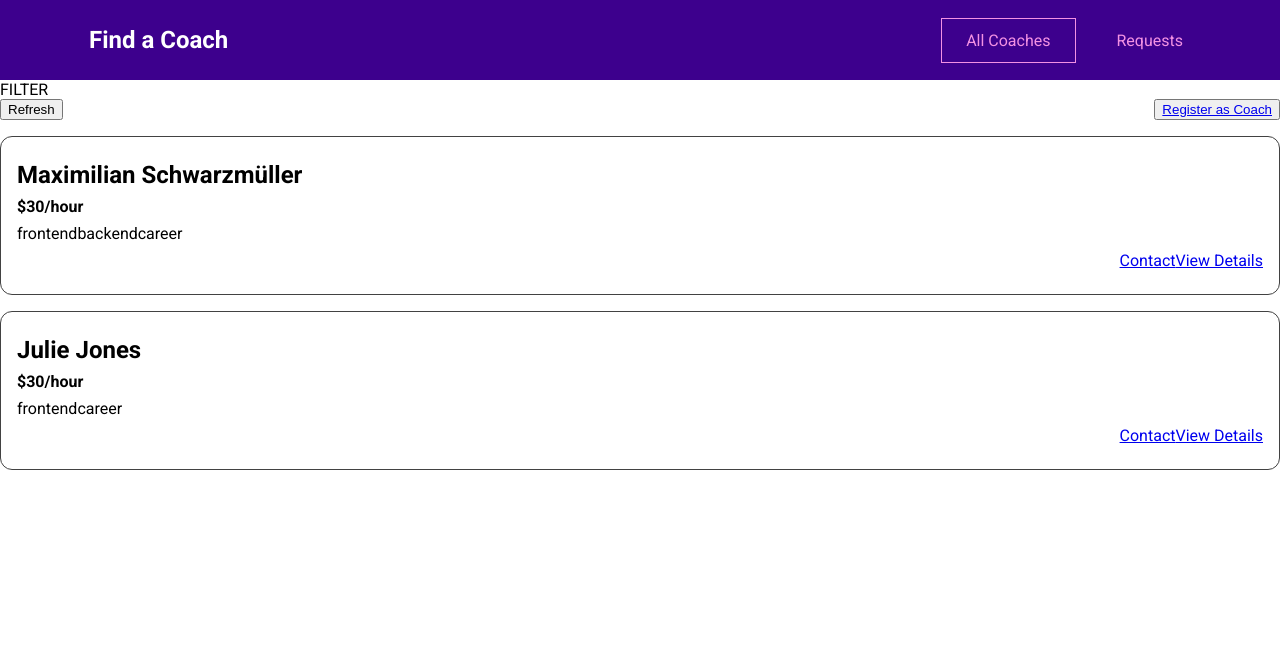
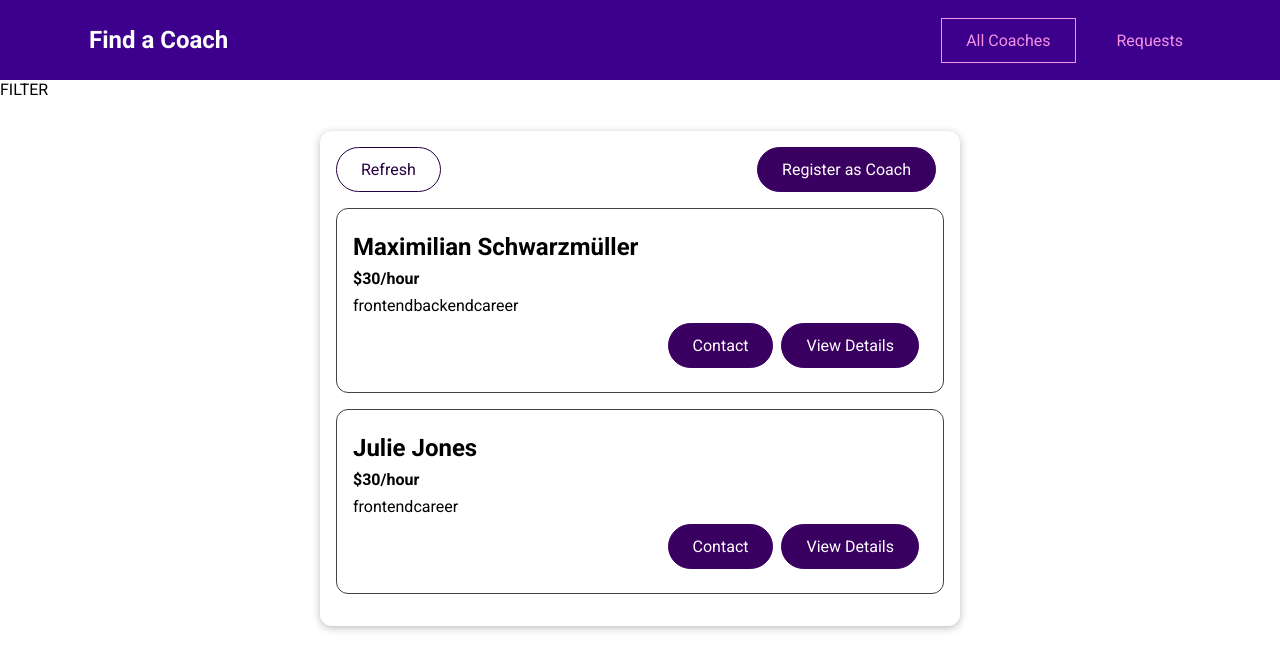
Before and after one commit to PfMartin/Find-a-Coach, a Vue app: page /coaches in a window 1280 px wide. Shown: the top 670 px of the page. Built offline with nearby package versions, Linux system fonts and the light colour scheme.

Commit message:
Created the BaseButton and BaseCard and implemented it into the code

```diff
--- a/src/components/coaches/CoachItem.vue
+++ b/src/components/coaches/CoachItem.vue
@@ -6,8 +6,8 @@
       <span v-for="area in areas" :key="area">{{ area }}</span>
     </div>
     <div class="actions">
-      <router-link :to="coachContactLink">Contact</router-link>
-      <router-link :to="coachDetailLink">View Details</router-link>
+      <base-button link :to="coachContactLink">Contact</base-button>
+      <base-button link :to="coachDetailLink">View Details</base-button>
     </div>
   </li>
 </template>
--- /dev/null
+++ b/src/components/ui/BaseButton.vue
@@ -0,0 +1,73 @@
+<template lang="html">
+  <button v-if="!link" :class="mode">
+    <slot></slot>
+  </button>
+  <router-link v-if="link" :to="to">
+    <slot></slot>
+  </router-link>
+</template>
+
+<script>
+export default {
+  props: {
+    mode: {
+      type: String,
+      required: false,
+      default: null,
+    },
+    link: {
+      type: Boolean,
+      required: false,
+      default: false,
+    },
+    to: {
+      type: String,
+      required: false,
+      default: '/',
+    },
+  },
+};
+</script>
+
+<style lang="css" scoped>
+button,
+a {
+  text-decoration: none;
+  padding: 0.75rem 1.5rem;
+  font: inherit;
+  background-color: #3a0061;
+  border: 1px solid #3a0061;
+  color: white;
+  cursor: pointer;
+  border-radius: 30px;
+  margin-right: 0.5rem;
+  display: inline-block;
+}
+
+a:hover,
+a:active,
+button:hover,
+button:active {
+  background-color: #270041;
+  border-color: #270041;
+}
+
+.flat {
+  background-color: transparent;
+  color: #3a0061;
+  border: none;
+}
+
+.outline {
+  background-color: transparent;
+  border-color: #270041;
+  color: #270041;
+}
+
+.flat:hover,
+.flat:active,
+.outline:hover,
+.outline:active {
+  background-color: #edd2ff;
+}
+</style>
--- /dev/null
+++ b/src/components/ui/BaseCard.vue
@@ -0,0 +1,19 @@
+<template lang="html">
+  <div class="card">
+    <slot></slot>
+  </div>
+</template>
+
+<script>
+export default {};
+</script>
+
+<style lang="css" scoped>
+.card {
+  border-radius: 12px;
+  box-shadow: 0 2px 8px rgba(0, 0, 0, 0.26);
+  padding: 1rem;
+  margin: 2rem auto;
+  max-width: 40rem;
+}
+</style>
--- a/src/main.js
+++ b/src/main.js
@@ -3,10 +3,15 @@
 import router from './router.js';
 import store from './store/index.js';
 import App from './App.vue';
+import BaseCard from './components/ui/BaseCard';
+import BaseButton from './components/ui/BaseButton';
 
 const app = createApp(App);
 
 app.use(router);
 app.use(store);
 
+app.component('base-card', BaseCard);
+app.component('base-button', BaseButton);
+
 app.mount('#app');
--- a/src/pages/coaches/CoachesList.vue
+++ b/src/pages/coaches/CoachesList.vue
@@ -1,11 +1,10 @@
 <template lang="html">
   <section>FILTER</section>
   <section>
+    <base-card>
       <div class="controls">
-      <button>Refresh</button>
-      <button>
-        <router-link to="/register">Register as Coach</router-link>
-      </button>
+        <base-button mode="outline">Refresh</base-button>
+        <base-button link to="/register">Register as Coach</base-button>
       </div>
       <ul v-if="hasCoaches">
         <coach-item
@@ -20,6 +19,7 @@
         </coach-item>
       </ul>
       <h3 v-else>No coaches found...</h3>
+    </base-card>
   </section>
 </template>
 
```
Also changed, not shown: src/components/ui/BaseBadge.vue (added). Lines whose indentation alone changed are shown as unchanged.
